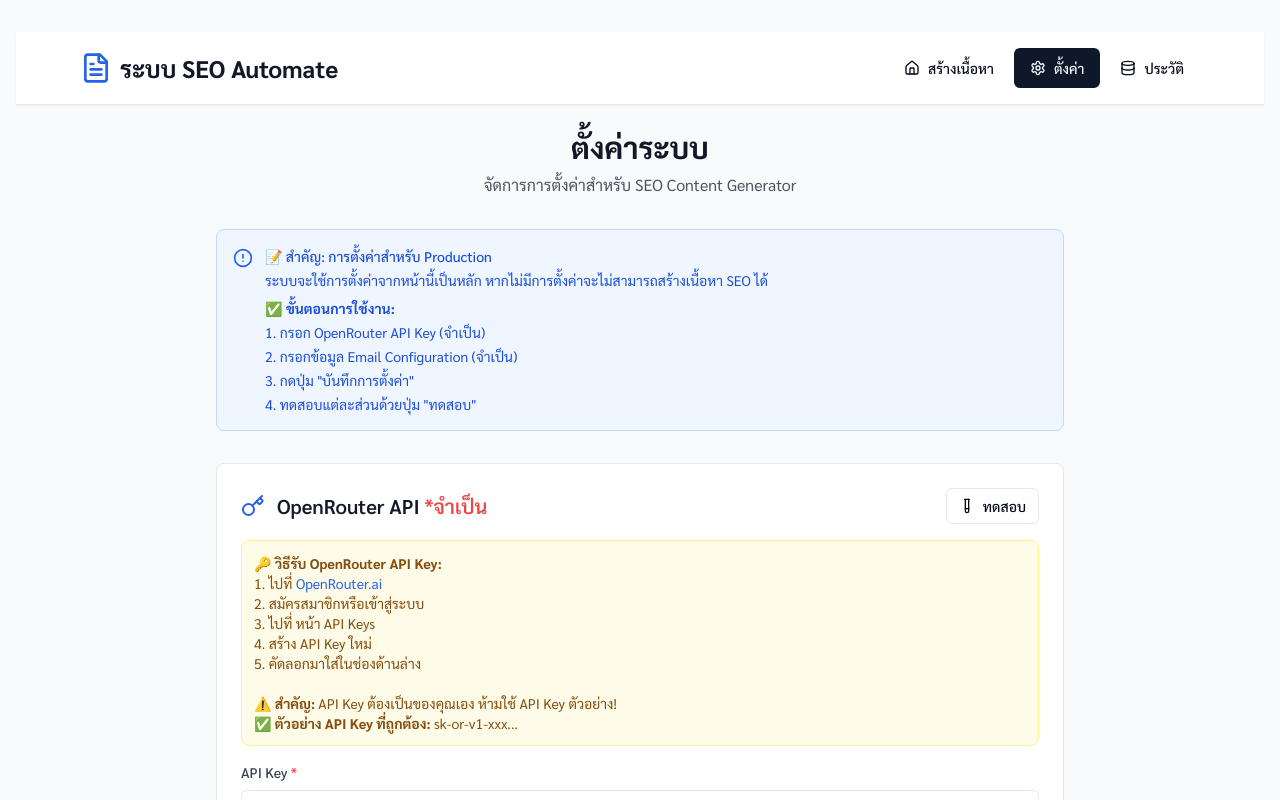
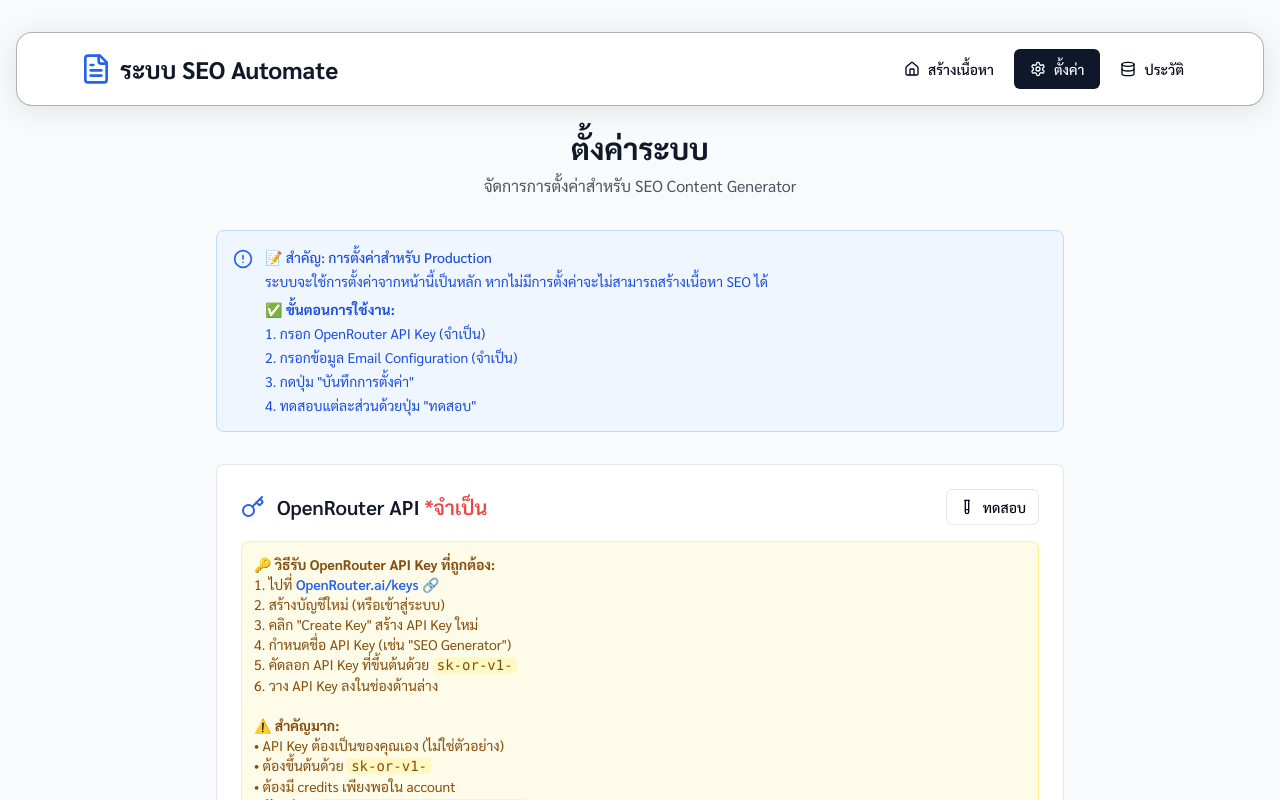
Before and after one commit to tetipong2542/seo-v1, a Next.js app: page / in a window 1280 px wide. Both pictures are taken after a click on the button "ตั้งค่า". Shown: the top 800 px of the page. Built offline with nearby package versions, Linux system fonts and the light colour scheme.

Commit message:
Fix Settings UI and improve OpenRouter API validation

```diff
--- a/src/app/api/test-openrouter/route.ts
+++ b/src/app/api/test-openrouter/route.ts
@@ -4,9 +4,30 @@ export async function POST(request: NextRequest) {
   try {
     const { api_key, model } = await request.json();
 
+    console.log('🧪 Testing OpenRouter API');
+    console.log('- API Key received:', api_key ? `${api_key.substring(0, 10)}...` : 'NONE');
+    console.log('- API Key length:', api_key ? api_key.length : 0);
+    console.log('- API Key format:', api_key ? api_key.startsWith('sk-or-v1-') : 'N/A');
+    console.log('- Model:', model);
+
     if (!api_key) {
       return NextResponse.json(
         { success: false, message: 'API Key ไม่ได้ระบุ' },
+        { status: 400 }
+      );
+    }
+
+    if (!api_key.startsWith('sk-or-v1-')) {
+      return NextResponse.json(
+        {
+          success: false,
+          message: `❌ API Key รูปแบบไม่ถูกต้อง (ต้องขึ้นต้นด้วย sk-or-v1-)
+
+ได้รับ API Key: ${api_key.substring(0, 20)}...
+รูปแบบที่ถูกต้อง: sk-or-v1-xxxxxxxxx
+
+กรุณาตรวจสอบ API Key ใน OpenRouter dashboard`
+        },
         { status: 400 }
       );
     }
--- a/src/app/globals.css
+++ b/src/app/globals.css
@@ -65,3 +65,10 @@ html {
   -moz-osx-font-smoothing: grayscale;
   text-rendering: optimizeLegibility;
 }
+
+.hidden.sm\:block.bg-white.shadow-sm.border-b {
+  border-radius: 16px;
+  box-shadow: 0 4px 30px rgba(0, 0, 0, 0.1);
+  backdrop-filter: blur(11.3px);
+  border: 1px solid rgba(0, 0, 0, 0.3);
+}
--- a/src/components/SettingsPage.tsx
+++ b/src/components/SettingsPage.tsx
@@ -172,8 +172,27 @@ export function SettingsPage() {
       return;
     }
 
+    // Validate API key format before sending
+    if (!settings.openrouter_api_key.startsWith('sk-or-v1-')) {
+      setMessage({
+        type: 'error',
+        text: `❌ API Key รูปแบบไม่ถูกต้อง!
+
+รูปแบบที่ถูกต้อง: sk-or-v1-xxxxxxxxx
+API Key ของคุณ: ${settings.openrouter_api_key.substring(0, 20)}...
+
+กรุณาตรวจสอบ API Key ใน OpenRouter.ai`
+      });
+      return;
+    }
+
     setTestingStates(prev => ({ ...prev, openrouter: true }));
     setMessage(null);
+
+    console.log('🔧 Testing OpenRouter API with:');
+    console.log('- API Key format:', settings.openrouter_api_key.startsWith('sk-or-v1-') ? '✅' : '❌');
+    console.log('- API Key length:', settings.openrouter_api_key.length);
+    console.log('- Model:', settings.openrouter_model);
 
     try {
       const response = await fetch('/api/test-openrouter', {
@@ -192,7 +211,7 @@ export function SettingsPage() {
       if (result.success) {
         setMessage({
           type: 'success',
-          text: '✅ OpenRouter API ทำงานปกติ!'
+          text: '✅ OpenRouter API ทำงานปกติ! 🎉'
         });
       } else {
         setMessage({
@@ -311,23 +330,25 @@ export function SettingsPage() {
   };
 
   const fillDefaultSettings = () => {
-    setSettings({
-      openrouter_api_key: '',
+    const defaultSettings = {
+      openrouter_api_key: '', // ผู้ใช้ต้องใส่ API key ของตัวเอง
       openrouter_model: 'deepseek/deepseek-r1-0528-qwen3-8b',
       smtp_host: 'smtp.gmail.com',
       smtp_port: 587,
-      smtp_user: '',
-      smtp_password: '',
-      from_email: '',
+      smtp_user: '', // ผู้ใช้ต้องใส่ Gmail ของตัวเอง
+      smtp_password: '', // ผู้ใช้ต้องใส่ App Password ของตัวเอง
+      from_email: '', // ผู้ใช้ต้องใส่อีเมลของตัวเอง
       from_name: 'SEO Content Generator',
       google_client_email: '',
       google_private_key: '',
       google_project_id: '',
-    });
+    };
+
+    setSettings(defaultSettings);
 
     setMessage({
       type: 'info',
-      text: '✅ เติมค่าเริ่มต้นเรียบร้อยแล้ว! กรุณากรอก OpenRouter API Key และ Gmail Configuration ของคุณเอง'
+      text: '✅ เติมค่าเริ่มต้นเรียบร้อยแล้ว! ✨ Model: deepseek, SMTP: smtp.gmail.com:587, From Name: SEO Content Generator - กรุณากรอก API Key และ Email ของคุณเอง'
     });
   };
 
@@ -423,14 +444,18 @@ export function SettingsPage() {
 
             <div className="mb-4 p-3 bg-yellow-50 border border-yellow-200 rounded-lg">
               <p className="text-sm text-yellow-800">
-                <strong>🔑 วิธีรับ OpenRouter API Key:</strong><br />
-                1. ไปที่ <a href="https://openrouter.ai" target="_blank" className="text-blue-600 hover:underline">OpenRouter.ai</a><br />
-                2. สมัครสมาชิกหรือเข้าสู่ระบบ<br />
-                3. ไปที่ หน้า API Keys<br />
-                4. สร้าง API Key ใหม่<br />
-                5. คัดลอกมาใส่ในช่องด้านล่าง<br /><br />
-                <strong>⚠️ สำคัญ:</strong> API Key ต้องเป็นของคุณเอง ห้ามใช้ API Key ตัวอย่าง!<br />
-                <strong>✅ ตัวอย่าง API Key ที่ถูกต้อง:</strong> sk-or-v1-xxx...
+                <strong>🔑 วิธีรับ OpenRouter API Key ที่ถูกต้อง:</strong><br />
+                1. ไปที่ <a href="https://openrouter.ai/keys" target="_blank" className="text-blue-600 hover:underline font-semibold">OpenRouter.ai/keys</a> 🔗<br />
+                2. สร้างบัญชีใหม่ (หรือเข้าสู่ระบบ)<br />
+                3. คลิก "Create Key" สร้าง API Key ใหม่<br />
+                4. กำหนดชื่อ API Key (เช่น "SEO Generator")<br />
+                5. คัดลอก API Key ที่ขึ้นต้นด้วย <code className="bg-yellow-100 px-1 rounded">sk-or-v1-</code><br />
+                6. วาง API Key ลงในช่องด้านล่าง<br /><br />
+                <strong>⚠️ สำคัญมาก:</strong><br />
+                • API Key ต้องเป็นของคุณเอง (ไม่ใช่ตัวอย่าง)<br />
+                • ต้องขึ้นต้นด้วย <code className="bg-yellow-100 px-1 rounded">sk-or-v1-</code><br />
+                • ต้องมี credits เพียงพอใน account<br />
+                • <strong>ตัวอย่าง:</strong> <code className="bg-green-100 px-1 rounded">sk-or-v1-abc123def456...</code>
               </p>
             </div>
 
```
